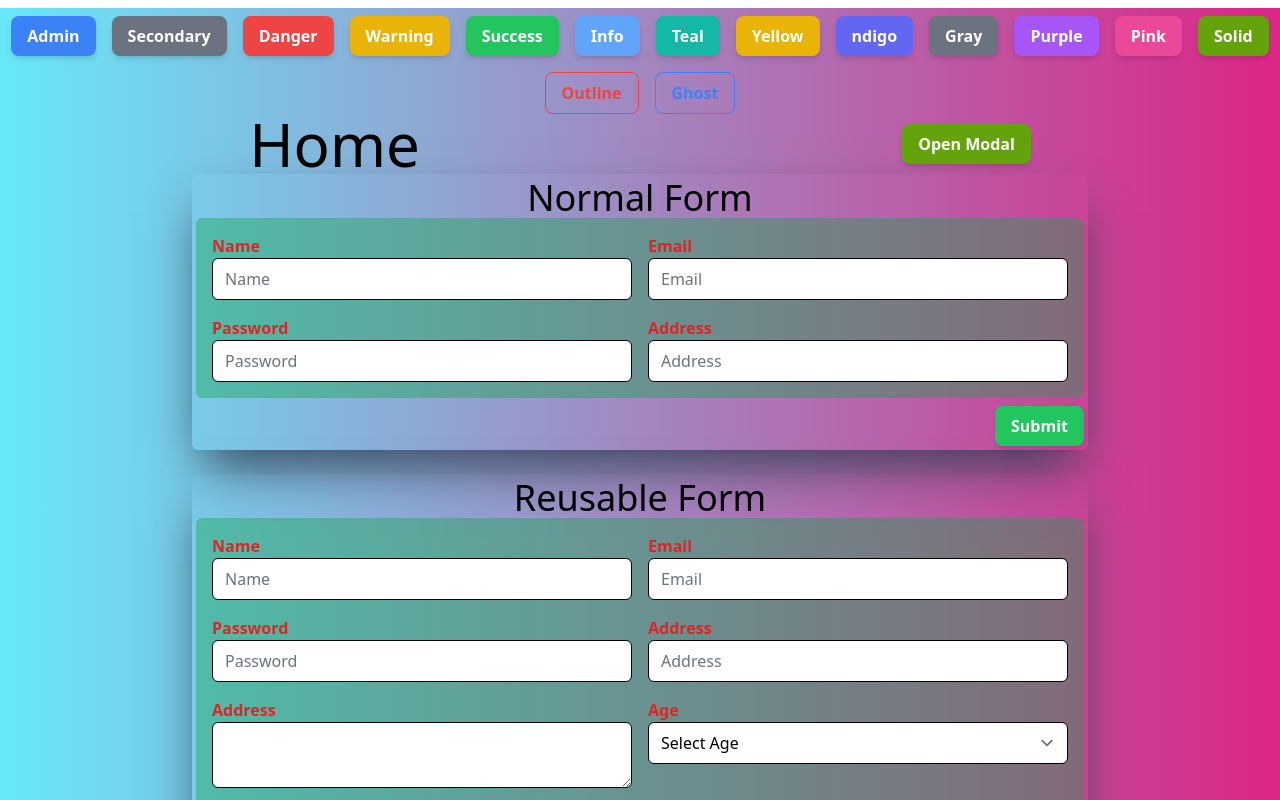
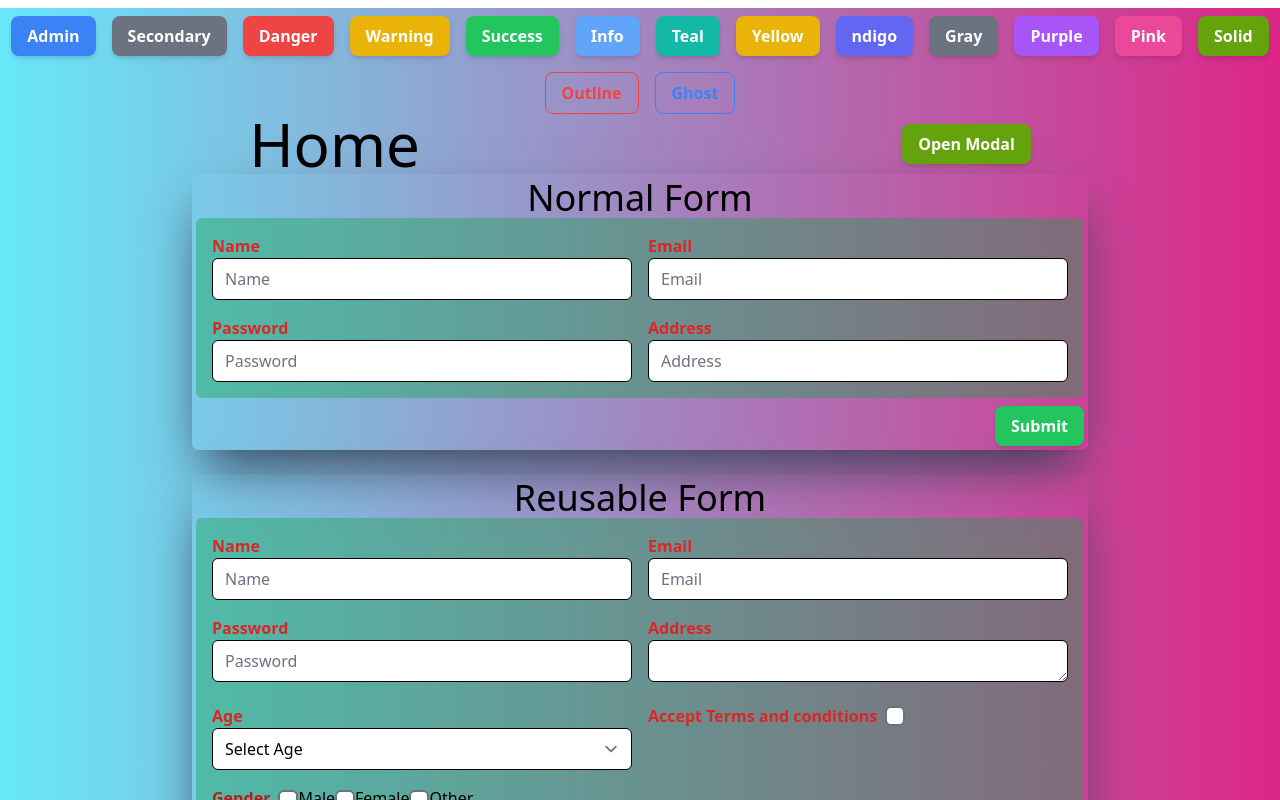
Before and after one commit to tofail-ahmed/react-reusable-components, a React (Vite) app: page / in a window 1280 px wide. Shown: the top 800 px of the page. Built offline with nearby package versions, Linux system fonts and the light colour scheme.

Commit message:
error message editted

```diff
--- a/src/components/Forms/Checkbox.tsx
+++ b/src/components/Forms/Checkbox.tsx
@@ -1,10 +1,11 @@
 import React from "react";
 
 const Checkbox = ({ register, errors, label,id }) => {
+      console.log(errors)
   return (
     <div className="w-full ">
       <div className="flex items-center gap-2">
-      <label className="block text-gray-700" htmlFor={id}>
+      <label className="block text-red-600 text-md font-bold" htmlFor={id}>
         {label}
       </label>
       <input
--- a/src/components/Forms/RadioButton.tsx
+++ b/src/components/Forms/RadioButton.tsx
@@ -1,6 +1,7 @@
 import React from "react";
 
 const RadioButton = ({ register, options, id, errors, head }) => {
+      console.log(errors)
   return (
     <div className="w-full max-w-md">
       <div>
--- a/src/components/Forms/RadioCheckbox.tsx
+++ b/src/components/Forms/RadioCheckbox.tsx
@@ -8,7 +8,7 @@ const RadioCheckbox = ({ label, type, register, errors, options, errorMessage, .
       </label>
       {type === "textarea" ? (
         <div>
-          <textarea {...register} {...inputProps}></textarea>
+          <textarea rows={1} {...register} {...inputProps}></textarea>
           {errors[inputProps.name] && (
             <span className="text-red-900 font-semibold">{errorMessage}</span>
           )}
@@ -23,9 +23,9 @@ const RadioCheckbox = ({ label, type, register, errors, options, errorMessage, .
               </option>
             ))}
           </select>
-          {errors[inputProps.name] && (
-            <span className="text-red-900 font-semibold">{errorMessage}</span>
-          )}
+          {errors.gender && (
+        <span className="text-red-600 text-sm">{errors.gender.message}</span>
+      )}
         </div>
       ) : type === "checkbox" ? (
         <div>
--- a/src/components/Forms/ReusableForm.tsx
+++ b/src/components/Forms/ReusableForm.tsx
@@ -4,6 +4,8 @@ import { FieldValues, SubmitHandler, useForm } from "react-hook-form";
 import RadioCheckbox from "./RadioCheckbox";
 import Checkbox from "./Checkbox";
 import RadioButton from "./RadioButton";
+import SelectOption from "./SelectOption";
+import Textarea from "./Textarea";
 
 const ReusableForm = () => {
   const genderOptions = [
@@ -29,52 +31,41 @@ const ReusableForm = () => {
             type="text"
             label="Name"
             placeholder="Name"
-            register={register("name")}
+            register={register("name", { required: "type your name" })}
             errors={errors}
           ></Input>
           <Input
             type="email"
             label="Email"
             placeholder="Email"
-            register={register("email")}
+            register={register("email", { required: "type your email" })}
             errors={errors}
           ></Input>
           <Input
             type="password"
             label="Password"
             placeholder="Password"
-            register={register("password")}
+            register={register("password", { required: "type your password" })}
             errors={errors}
           ></Input>
-          <Input
-            label="Address"
-            register={register("address")}
+          {/* //textArea------------------------ */}
+          <Textarea
+            head={"Address"}
             errors={errors}
-            type="text"
-            placeholder="Address"
-            id={"address"}
-            name="address"
-          ></Input>
-          <RadioCheckbox
-            label="Address"
-            type="textarea"
-            register={register("address")}
-            errors={errors}
-            errorMessage="Address is required"
-            options={""}
+            register={register("address", { required: "Type a valid Address" })}
           />
-          <RadioCheckbox
+          {/* //SelectOption--------------- */}
+          <SelectOption
             label="Age"
-            type="select"
+            head={"Age"}
             register={register("age", { required: "You must select the age" })}
             errors={errors}
             options={[18, 19, 20, 21, 22].map((value) => ({
               value,
               label: value,
             }))}
-            errorMessage="Age is required"
           />
-
+          {/* //checkBox-------------------- */}
           <Checkbox
             register={register("terms", {
               required: "You must accept the terms",
@@ -90,7 +81,7 @@ const ReusableForm = () => {
             options={genderOptions}
             errors={errors}
             register={register("gender", {
-              required: "You must select the terms",
+              required: "You must select the gender",
             })}
           ></RadioButton>
         </FormSection>
--- /dev/null
+++ b/src/components/Forms/SelectOption.tsx
@@ -0,0 +1,23 @@
+import React from 'react';
+
+const SelectOption = ({register,options,label,errors,head}) => {
+      console.log(errors)
+      return (
+            <div className='w-full max-w-md'>
+              <span className='text-md text-red-600 font-bold'>{head}</span>
+            <select {...register}>
+              <option value="">{`Select ${label}`}</option>
+              {options.map((option) => (
+                <option key={option.value} value={option.value}>
+                  {option.label}
+                </option>
+              ))}
+            </select>
+            {errors.age && (
+          <span className="text-red-600 text-sm">{errors.age.message}</span>
+        )}
+          </div>
+      );
+};
+
+export default SelectOption;
--- /dev/null
+++ b/src/components/Forms/Textarea.tsx
@@ -0,0 +1,15 @@
+import React from 'react';
+
+const Textarea = ({register,errors,head}) => {
+      return (
+            <div className='w-full max-w-md'>
+                  <span className='text-red-600 font-bold text-md'>{head}</span>
+          <textarea type="textarea" rows={1} {...register} ></textarea>
+          {errors.address && (
+          <span className="text-red-600 text-sm">{errors.address.message}</span>
+        )}
+        </div>
+      );
+};
+
+export default Textarea;
--- a/src/components/ReusableForm/Input.tsx
+++ b/src/components/ReusableForm/Input.tsx
@@ -11,7 +11,7 @@ import React from 'react';
 // };
 export const Input = ({label,register,errors,type,placeholder,}) => {
       return (
-            <div className={type === 'radio' || type === 'checkbox' ? 'w-full max-w-md flex items-center gap-4' : 'w-full max-w-md'}>
+            <div className= 'w-full max-w-md'>
             <label
               className=" block  text-red-600 font-bold  rounded-s-md"
               htmlFor="name"
@@ -26,7 +26,7 @@ export const Input = ({label,register,errors,type,placeholder,}) => {
               {...register}
             ></input>
             {errors.name && (
-              <span className="text-red-900 font-semibold">
+              <span className="text-red-600 text-sm">
                 {errors.name.message}
               </span>
             )}
```
